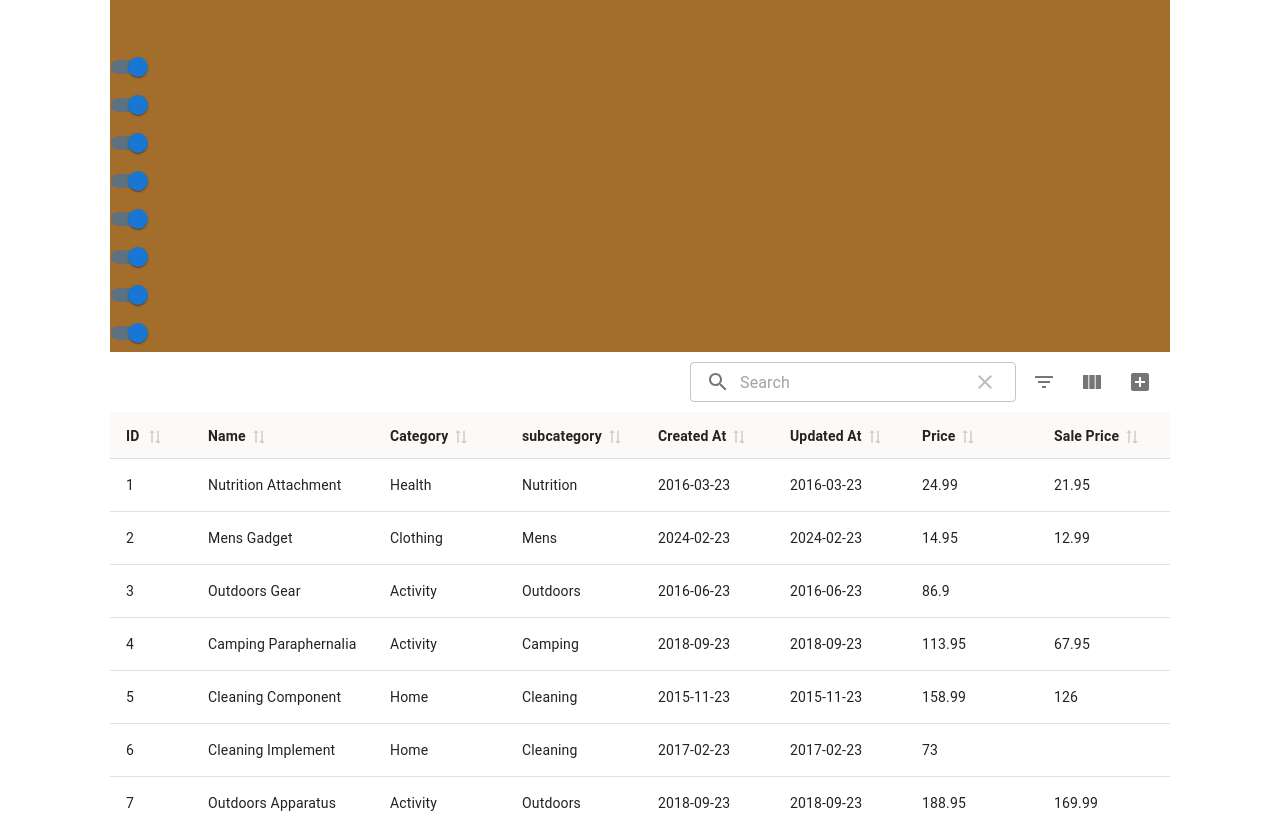
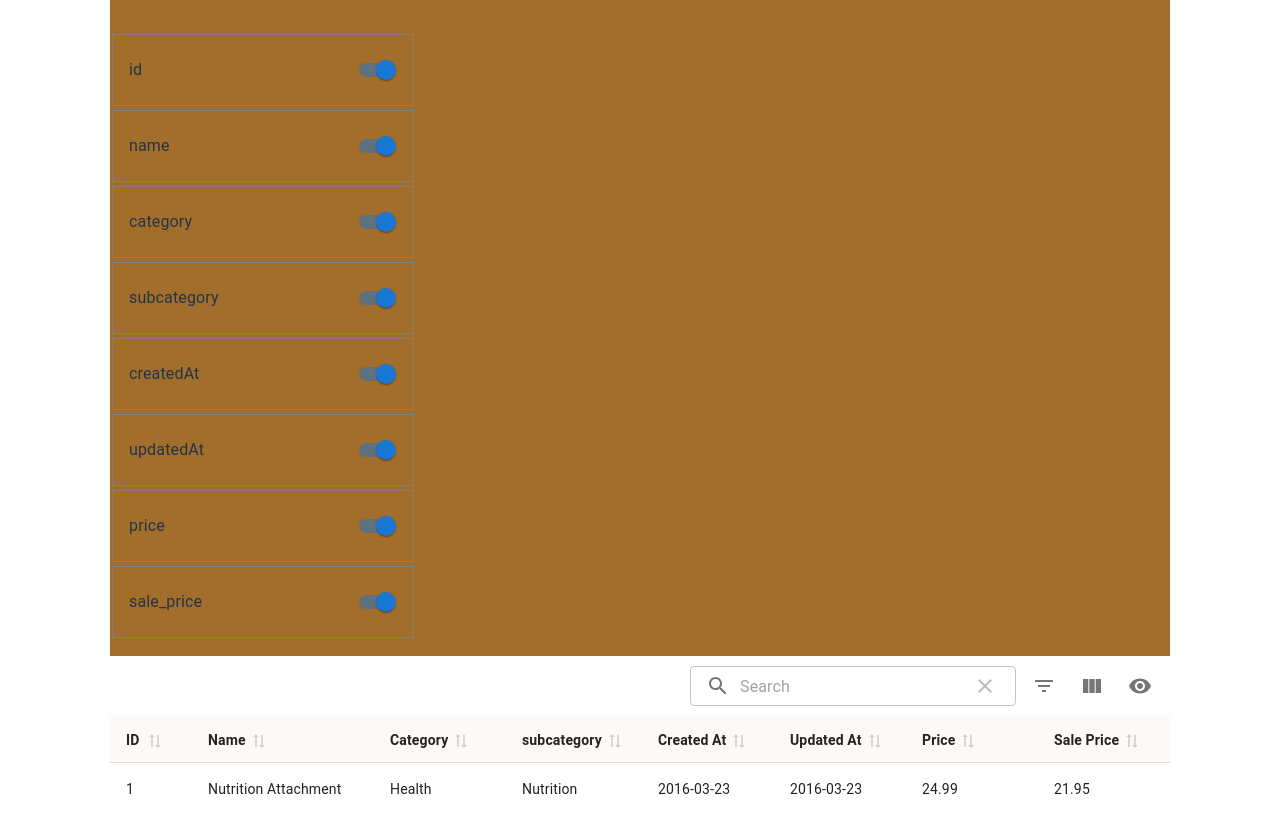
Before and after one commit to techtobit/React-TanStack-MaterialUI-Table-Reunion, a React (Vite) app: page / in a window 1280 px wide. Shown: the top 813 px of the page. Built offline with nearby package versions, Linux system fonts and the light colour scheme.

Commit message:
Toolbar onClick ModalDrawer setup

```diff
--- a/src/App.jsx
+++ b/src/App.jsx
@@ -1,11 +1,17 @@
+import { Modal } from '@mui/material'
 import './App.css'
+import Drawer from './Components/Drawer'
 import DisplayTable from './DisplayTable'
+import BasicModal from './Components/BasicModal'
+import AnchorTemporaryDrawer from './Components/Drawer'
 
 function App() {
 
   return (
     <>
     {/* <Example/> */}
+    <Drawer/>
+    {/* <BasicModal/> */}
     <DisplayTable/>
     </>
   )
--- /dev/null
+++ b/src/Components/BasicModal.jsx
@@ -0,0 +1,44 @@
+import * as React from 'react';
+import Box from '@mui/material/Box';
+import Button from '@mui/material/Button';
+import Typography from '@mui/material/Typography';
+import Modal from '@mui/material/Modal';
+
+const style = {
+    position: 'absolute',
+    top: '50%',
+    left: '50%',
+    transform: 'translate(-50%, -50%)',
+    width: 400,
+    bgcolor: 'background.paper',
+    border: '2px solid #000',
+    boxShadow: 24,
+    p: 4,
+    zIndex: 20
+};
+
+const BasicModal=({isOpen})=> {
+    console.log('modal state' , isOpen);
+
+    return (
+        <div>
+            {/* <Button onClick={handleOpen}>Open modal</Button> */}
+            <Modal
+                open={isOpen}
+                onClose={isOpen}
+                aria-labelledby="modal-modal-title"
+                aria-describedby="modal-modal-description"
+            >
+                <Box sx={style}>
+                    <Typography id="modal-modal-title" variant="h6" component="h2">
+                        Text in a modal
+                    </Typography>
+                    <Typography id="modal-modal-description" sx={{ mt: 2 }}>
+                        Duis mollis, est non commodo luctus, nisi erat porttitor ligula.
+                    </Typography>
+                </Box>
+            </Modal>
+        </div>
+    );
+}
+export default BasicModal;
--- /dev/null
+++ b/src/Components/Drawer.jsx
@@ -0,0 +1,75 @@
+import { useState, useEffect } from 'react';
+import Box from '@mui/material/Box';
+import Drawer from '@mui/material/Drawer';
+import List from '@mui/material/List';
+import ListItem from '@mui/material/ListItem';
+import ListItemButton from '@mui/material/ListItemButton';
+import ListItemIcon from '@mui/material/ListItemIcon';
+import ListItemText from '@mui/material/ListItemText';
+import InboxIcon from '@mui/icons-material/MoveToInbox';
+import MailIcon from '@mui/icons-material/Mail';
+import { DialogTitle, IconButton } from '@mui/material';
+import CloseRoundedIcon from '@mui/icons-material/CloseRounded';
+
+
+
+const AnchorTemporaryDrawer = ({ isOpen, onClose }) => {
+  const [open, setOpen] = useState(isOpen);
+
+  useEffect(() => {
+    setOpen(isOpen);
+  }, [isOpen]);
+
+  const list = (
+    <Box
+      sx={{ width: 350 }}
+      role="presentation"
+    >
+      <DialogTitle sx={{ m: 0, p: 2 }} id="customized-dialog-title">
+        Modal title
+      </DialogTitle>
+      <IconButton
+        aria-label="close"
+        onClick={() => {
+          setOpen(false);
+          onClose();
+        }}
+        sx={{
+          position: 'absolute',
+          right: 8,
+          top: 8,
+          color: (theme) => theme.palette.grey[500],
+        }}
+      >
+        <CloseRoundedIcon />
+      </IconButton>
+      <List>
+        {['All mail', 'Trash', 'Spam'].map((text, index) => (
+          <ListItem key={text} disablePadding>
+            <ListItemButton>
+              <ListItemIcon>
+                {index % 2 === 0 ? <InboxIcon /> : <MailIcon />}
+              </ListItemIcon>
+              <ListItemText primary={text} />
+            </ListItemButton>
+          </ListItem>
+        ))}
+      </List>
+    </Box>
+  );
+
+  return (
+    <Drawer
+      anchor="right"
+      open={open}
+      onClose={() => {
+        setOpen(false)
+        onClose()
+      }}
+    >
+      {list}
+    </Drawer>
+  );
+}
+
+export default AnchorTemporaryDrawer;
--- a/src/DisplayTable.jsx
+++ b/src/DisplayTable.jsx
@@ -1,54 +1,49 @@
-import { forwardRef, useMemo } from 'react';
+import { forwardRef, useMemo, useState } from 'react';
 import {
-  MRT_EditRowModal,
   MRT_GlobalFilterTextField,
   MRT_ShowHideColumnsButton,
-  MRT_ShowHideColumnsMenuItems,
-  MRT_Table,
-  MRT_TableBodyCellValue,
   MRT_TableContainer,
-  MRT_TableHeadCellColumnActionsButton,
-  MRT_TablePagination,
-  MRT_TablePaper,
-  MRT_ToggleDensePaddingButton,
   MRT_ToggleFiltersButton,
-  MRT_ToolbarAlertBanner,
-  MaterialReactTable,
   useMaterialReactTable,
 } from 'material-react-table';
 
 import {
   Box,
-  FormControlLabel,
-  FormGroup,
+  Drawer,
   IconButton,
+  List,
+  ListItem,
+  ListItemText,
   Modal,
   Stack,
-  Table,
-  TableBody,
-  TableCell,
-  TableContainer,
-  TableHead,
-  TableRow,
   Tooltip,
-  Typography,
 } from '@mui/material';
-// import { AddBox, ArrowDownward } from "@material-ui/icons";
 
-import AddBox from "@mui/icons-material/AddBox";
+
 import Switch from '@mui/material/Switch';
-import ViewCozy from "@mui/icons-material/ViewCozy";
+import Visibility from '@mui/icons-material/Visibility'
 import TableHook from './TableHook';
-import { values } from 'lodash';
+import BasicModal from './Components/BasicModal';
+import CloseRoundedIcon from '@mui/icons-material/CloseRounded';
+import AnchorTemporaryDrawer from './Components/Drawer';
 
 
 const DisplayTable = () => {
 
   const { columns, items, error, isLoading } = TableHook();
+  const [openModal, setOpenModal] = useState(false);
 
-  const tableIcon = {
-    Add: forwardRef((props, ref) => <AddBox {...props} ref={ref} />),
+
+  const handleOpenModal=()=> {
+    setOpenModal(true);
   }
+
+  const handleCloseModal=()=> {
+    setOpenModal(false);
+    console.log('CloseModal', openModal);
+  }
+
+  console.log('Table State', openModal);
 
   const table = useMaterialReactTable({
     columns,
@@ -85,43 +80,53 @@ const DisplayTable = () => {
   }
 
   return (
-    <Stack sx={{ m: '1rem 0' }}>
+    <>
       {table.getAllLeafColumns().map((column) => {
         return (
-          <Stack key={column.id} >
-            <FormGroup >
-
-              <FormControlLabel
-                direction="row-reverse"
-                spacing={10}
-                control={
+          <Stack key={column.id}
+          >
+            <List
+              sx={{
+                border: '1px solid grey',
+                margin: '2px',
+                width: 300
+              }}
+            >
+              <ListItem >
+                <ListItemText primary={column.id} />
                 <Switch
+                  edge='end'
                   checked={column.getIsVisible()}
                   onChange={column.getToggleVisibilityHandler()}
                   aria-label="Column ON/OFF"
                 />
-                }
-
-              />
-            </FormGroup>
+              </ListItem>
+            </List>
           </Stack>
         )
       })}
+
+      <Stack sx={{ m: '1rem 0' }}>
         <Box sx={{ display: 'flex', justifyContent: 'end', alignItems: 'center', gap: '8px', backgroundColor: 'white', padding: '10px' }}>
           <MRT_GlobalFilterTextField table={table} />
           <MRT_ToggleFiltersButton table={table} />
 
           <MRT_ShowHideColumnsButton table={table} />
-        <Tooltip title="Print">
-          <IconButton onClick={``}>
-            <AddBox />
+          <Tooltip title="Hide/Show Columns">
+          <IconButton onClick={handleOpenModal} >
+              <Visibility />
             </IconButton>
           </Tooltip>
 
+
         </Box>
-      <MRT_TableContainer icons={tableIcon} table={table} />
+
+        <MRT_TableContainer  table={table} />
 
       </Stack>
+      {/* {openModal && <BasicModal isOpen={openModal} onClose={() => setOpenModal(false)} />} */}
+      <AnchorTemporaryDrawer isOpen={openModal}  onClose={handleCloseModal} />
+    </>
   );
 
 
```
Also changed, not shown: src/Components/DebouncedInput.jsx (deleted, +0 -21 lines). Lines whose indentation alone changed are shown as unchanged.
